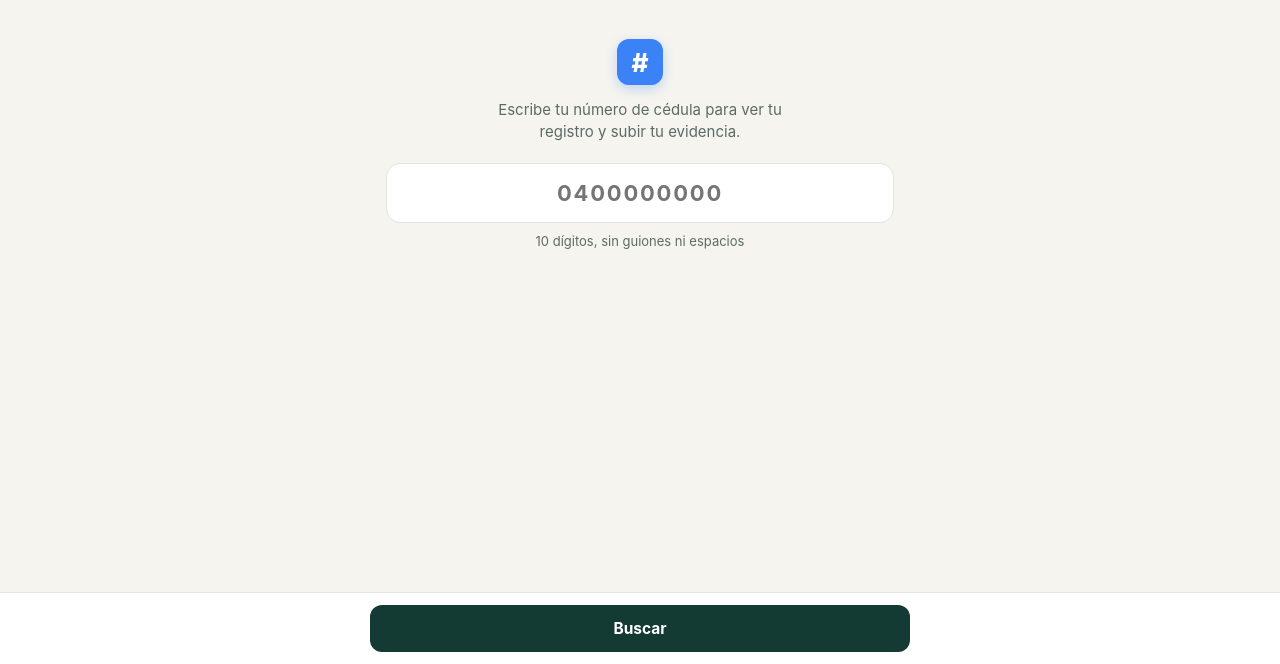
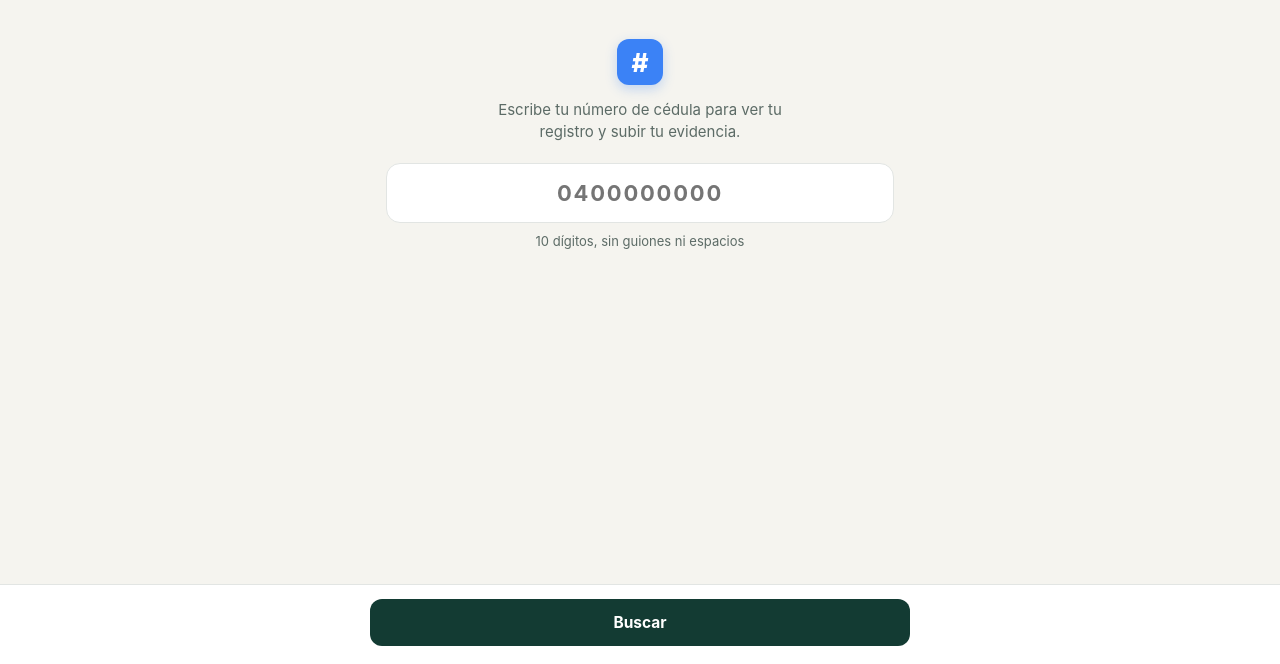
Before and after one commit to AndresMAlmeida/Jovenes-Carchi, a plain HTML site: page index.html in a window 1280 px wide. Shown: the part 136-800 px from the top of the page. Drawn offline with Linux system fonts and the light colour scheme.

Commit message:
Update index.html

```diff
--- a/index.html
+++ b/index.html
@@ -44,7 +44,7 @@
       background: var(--bg);
       display: flex;
       flex-direction: column;
-      padding-bottom: 88px;
+      padding-bottom: 104px;
     }
 
     .app-header {
@@ -96,7 +96,7 @@
     }
 
     .app-main {
-      padding: 18px 16px 24px;
+      padding: 18px 16px 28px;
       flex: 1;
     }
 
@@ -412,7 +412,7 @@
       right: 0;
       background: var(--surface);
       border-top: 1px solid var(--border);
-      padding: 12px 16px;
+      padding: 14px 16px 18px;
       display: flex;
       justify-content: center;
       z-index: 20;
```
